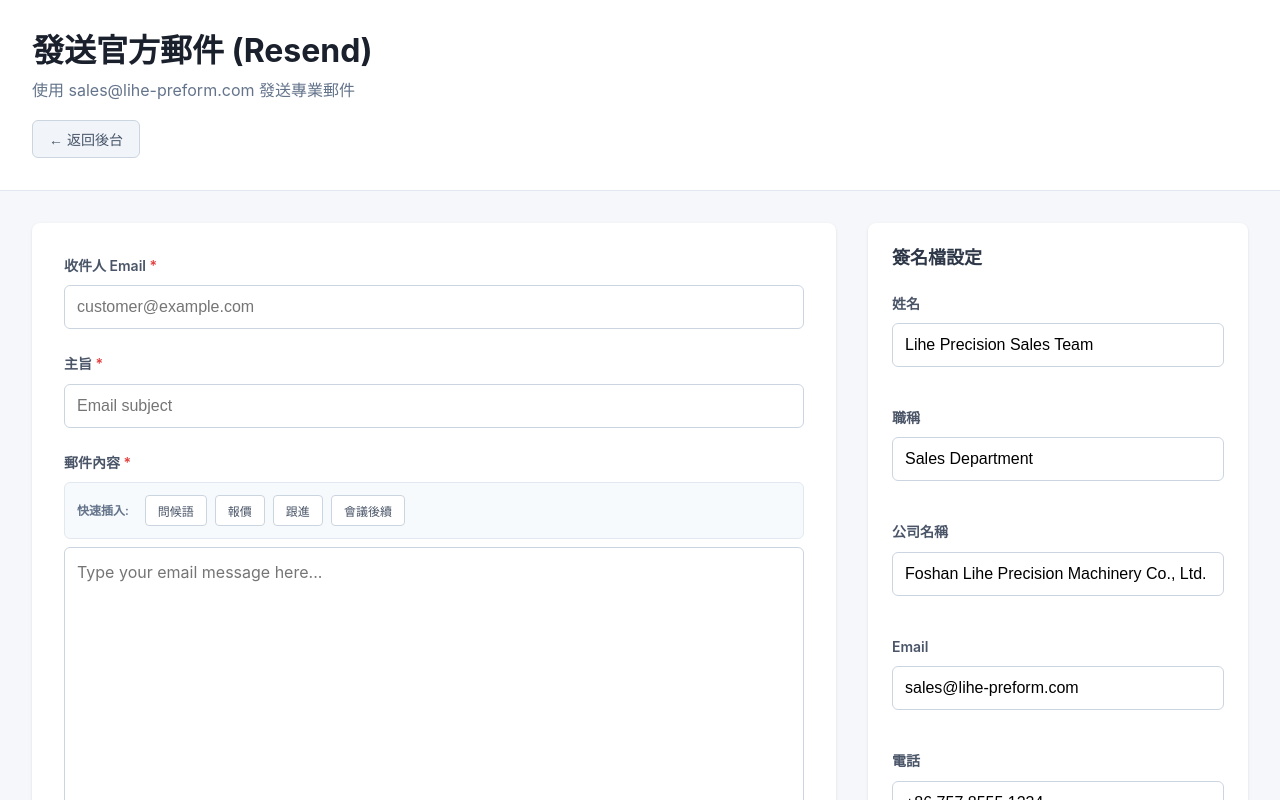
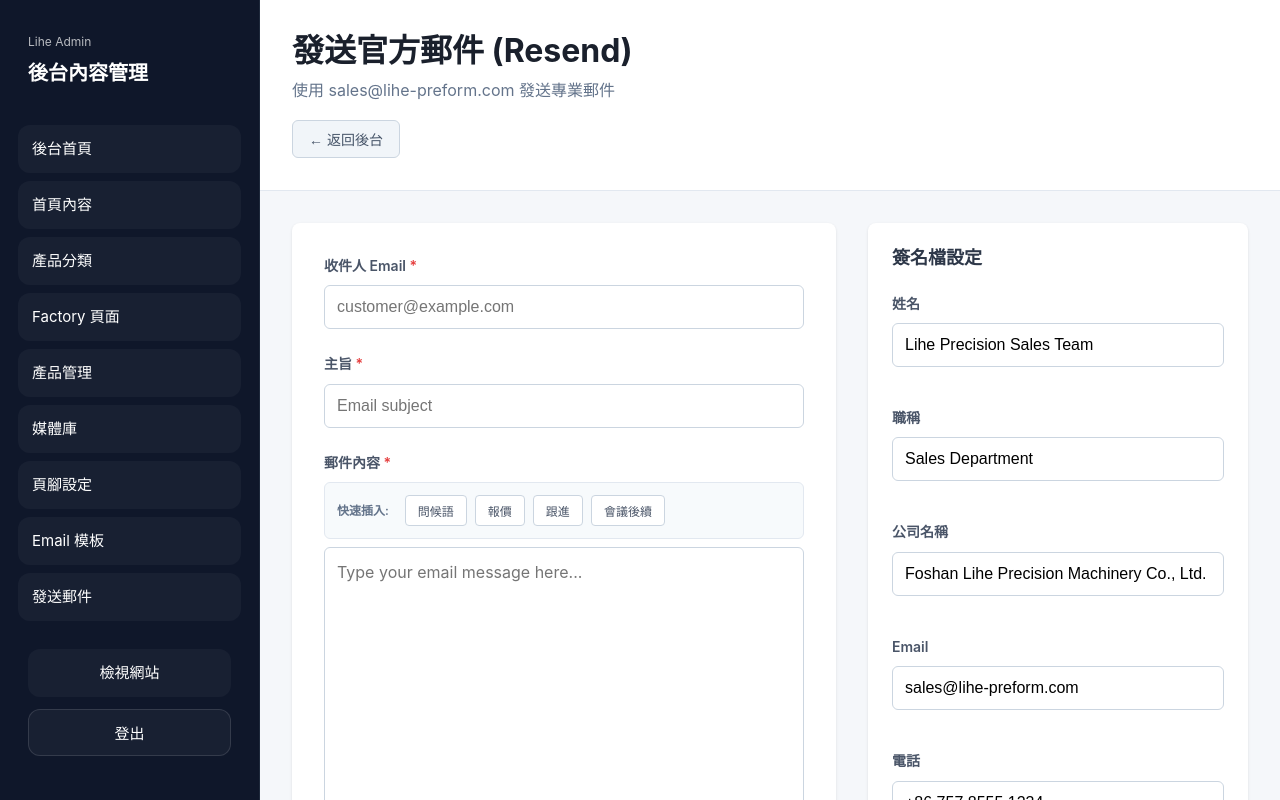
Before and after one commit to lovemage/lihe_preform, a Next.js app: page /admin/send-email in a window 1280 px wide. Shown: the top 800 px of the page. Built offline with nearby package versions, Linux system fonts and the light colour scheme.

Commit message:
Add admin nav updates and deployment workflow

```diff
--- a/src/app/admin/email-templates/page.module.css
+++ b/src/app/admin/email-templates/page.module.css
@@ -1,6 +1,12 @@
 .container {
   min-height: 100vh;
   background: #f5f7fa;
+  display: flex;
+}
+
+.contentWrapper {
+  flex: 1;
+  margin-left: 260px;
 }
 
 .header {
--- a/src/app/admin/footer-settings/page.module.css
+++ b/src/app/admin/footer-settings/page.module.css
@@ -1,12 +1,14 @@
 .container {
   min-height: 100vh;
   background: #f5f7fa;
+  display: flex;
 }
 
 .main {
-  max-width: 900px;
-  margin: 0 auto;
+  flex: 1;
+  margin-left: 260px;
   padding: 2rem;
+  max-width: calc(100% - 260px);
 }
 
 .title {
--- a/src/app/admin/send-email/page.module.css
+++ b/src/app/admin/send-email/page.module.css
@@ -1,6 +1,12 @@
 .container {
   min-height: 100vh;
   background: #f5f7fa;
+  display: flex;
+}
+
+.contentWrapper {
+  flex: 1;
+  margin-left: 260px;
 }
 
 .header {
--- a/src/app/admin/send-email/page.tsx
+++ b/src/app/admin/send-email/page.tsx
@@ -2,6 +2,7 @@
 
 import { useState, useEffect } from "react";
 import { useRouter } from "next/navigation";
+import AdminNav from "@/components/admin/AdminNav/AdminNav";
 import styles from "./page.module.css";
 
 type EmailSignature = {
@@ -135,6 +136,8 @@ export default function SendEmailPage() {
 
   return (
     <div className={styles.container}>
+      <AdminNav />
+      <div className={styles.contentWrapper}>
         <div className={styles.header}>
           <h1 className={styles.title}>發送官方郵件 (Resend)</h1>
           <p className={styles.subtitle}>使用 sales@lihe-preform.com 發送專業郵件</p>
@@ -354,5 +357,6 @@ export default function SendEmailPage() {
         </div>
       </main>
       </div>
+    </div>
   );
 }
--- /dev/null
+++ b/src/components/admin/AdminNav/AdminNav.tsx
@@ -0,0 +1,94 @@
+"use client";
+
+import Link from "next/link";
+
+const navItems = [
+  { href: "/admin", label: "後台首頁" },
+  { href: "/admin/home", label: "首頁內容" },
+  { href: "/admin/product-categories", label: "產品分類" },
+  { href: "/admin/factory", label: "Factory 頁面" },
+  { href: "/admin/products", label: "產品管理" },
+  { href: "/admin/media", label: "媒體庫" },
+  { href: "/admin/footer-settings", label: "頁腳設定" },
+  { href: "/admin/email-templates", label: "Email 模板" },
+  { href: "/admin/send-email", label: "發送郵件" },
+];
+
+export default function AdminNav() {
+  return (
+    <aside style={{
+      background: "#0f172a",
+      color: "#fff",
+      padding: "24px 18px",
+      borderRight: "1px solid #1e293b",
+      minHeight: "100vh",
+      width: "260px",
+      position: "fixed",
+      top: 0,
+      left: 0,
+      overflowY: "auto"
+    }}>
+      <div style={{ marginBottom: 28, padding: "8px 10px" }}>
+        <p style={{ fontSize: 12, opacity: 0.7, marginBottom: 6 }}>Lihe Admin</p>
+        <strong style={{ fontSize: 20 }}>後台內容管理</strong>
+      </div>
+      <nav style={{ display: "grid", gap: 8 }}>
+        {navItems.map((item) => (
+          <Link
+            key={item.href}
+            href={item.href}
+            style={{
+              color: "#fff",
+              fontSize: 15,
+              textDecoration: "none",
+              padding: "12px 14px",
+              borderRadius: 12,
+              background: "rgba(255,255,255,0.04)",
+              transition: "background 0.2s"
+            }}
+          >
+            {item.label}
+          </Link>
+        ))}
+      </nav>
+      <div style={{ marginTop: 28, padding: "0 10px" }}>
+        <Link
+          href="/"
+          target="_blank"
+          rel="noreferrer"
+          style={{
+            display: "block",
+            color: "#fff",
+            fontSize: 15,
+            textDecoration: "none",
+            padding: "12px 14px",
+            borderRadius: 12,
+            background: "rgba(255,255,255,0.04)",
+            textAlign: "center"
+          }}
+        >
+          檢視網站
+        </Link>
+      </div>
+      <div style={{ marginTop: 12, padding: "0 10px" }}>
+        <form action="/api/admin/auth/logout" method="post">
+          <button
+            type="submit"
+            style={{
+              width: "100%",
+              padding: "12px 14px",
+              borderRadius: 12,
+              border: "1px solid rgba(255,255,255,0.12)",
+              background: "rgba(255,255,255,0.04)",
+              color: "#fff",
+              fontSize: 15,
+              cursor: "pointer"
+            }}
+          >
+            登出
+          </button>
+        </form>
+      </div>
+    </aside>
+  );
+}
```
Also changed, not shown: src/app/admin/email-templates/page.tsx (+7 -0 lines), 2 other files (tests, documents, lock files or other folders). Lines whose indentation alone changed are shown as unchanged.
